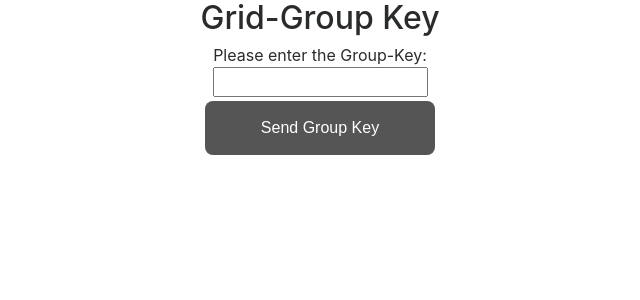
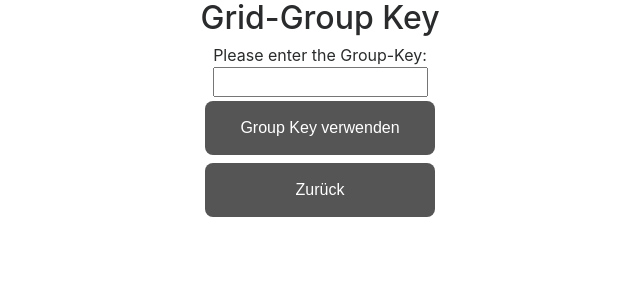
Before and after one commit to siminalbombe/Grid_Test, a PHP site: page /view/groupkey.html in a window 1280 px wide. Shown: the top 300 px of the page, without its empty margins (320-960 px from the left). Run offline with PHP 8.4, Linux system fonts and the light colour scheme.

Commit message:
improve representation add buttons

```diff
--- a/view/groupkey.html
+++ b/view/groupkey.html
@@ -17,7 +17,10 @@
     <form action="persons.php" method="get" >
         Please enter the Group-Key:<br>
         <input type="text" name="gkey" maxlength="10"> <br>
-        <input type="submit" value="Send Group Key" class="button"><br>
+        <input type="submit" value="Group Key verwenden" class="button"><br>
+    </form>
+    <form action="../index.php">
+        <input type="submit" class="button" value="Zurück">
     </form>
 </div>
 </body>
--- a/view/persons.php
+++ b/view/persons.php
@@ -43,7 +43,7 @@ include '../db/connect.php';
         <?php
         include '../php/getAllPersonsFromDBWithGroupKey.php';
         ?>
-        <input type="submit" class="button"
+        <input type="submit" class="button" value="Umfrage starten"
             <?php
                 if ($_SESSION['gkeyfalse'])
                     echo "hidden";
@@ -54,6 +54,9 @@ include '../db/connect.php';
         False Group Key entered!<br>
         <input type='submit' value='Zurück' class="button">
     </form>
+    <form action="groupkey.html" <?php if(!$_SESSION['gkeyfalse'] == false) echo "hidden";?>>
+        <input type="submit" class="button" value="Zurück">
+    </form>
 </div>
 
 
```
